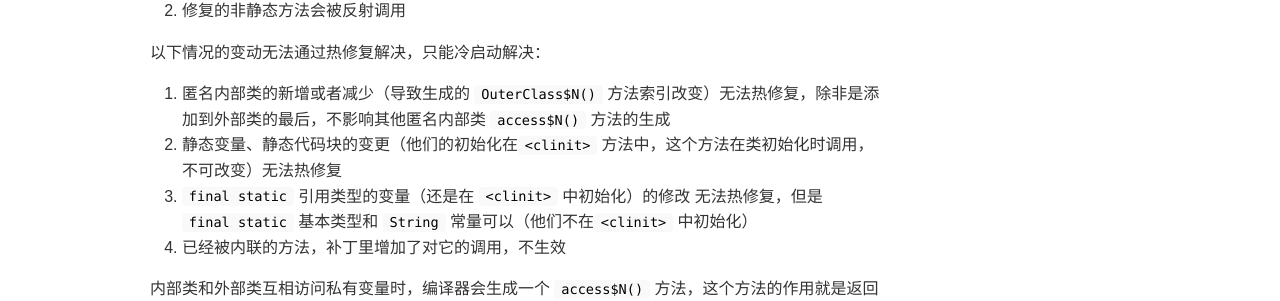
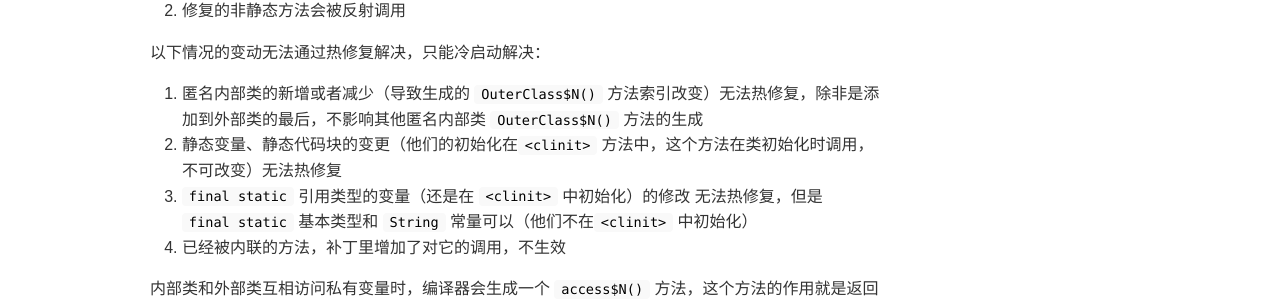
Before and after one commit to shixinzhang/shixinzhang.github.io, a Jekyll site: the page built from _posts/2018/2018-10-20-learn-android-hotfix.md, in a window 1280 px wide. Shown: the part 666-967 px from the top of the page. Built offline with Jekyll 4.4.1, drawn with Linux system fonts in a browser that asks for light colours.

Commit message:
update paginate

```diff
--- a/_config.yml
+++ b/_config.yml
@@ -59,7 +59,7 @@ markdown: kramdown
 kramdown:
     input: GFM
 highlighter: rouge
-paginate: 8
+paginate: 16
 lsi: false
 quiet: false
 excerpt_separator: "\n\n"
--- a/_posts/2018/2018-10-20-learn-android-hotfix.md
+++ b/_posts/2018/2018-10-20-learn-android-hotfix.md
@@ -26,7 +26,7 @@ keywords: Android hotfix
 
 以下情况的变动无法通过热修复解决，只能冷启动解决：
 
-1. 匿名内部类的新增或者减少（导致生成的 ``OuterClass$N()`` 方法索引改变）无法热修复，除非是添加到外部类的最后，不影响其他匿名内部类 ``access$N()`` 方法的生成
+1. 匿名内部类的新增或者减少（导致生成的 ``OuterClass$N()`` 方法索引改变）无法热修复，除非是添加到外部类的最后，不影响其他匿名内部类 ``OuterClass$N()`` 方法的生成
 2. 静态变量、静态代码块的变更（他们的初始化在``<clinit>`` 方法中，这个方法在类初始化时调用，不可改变）无法热修复
 3. ``final static`` 引用类型的变量（还是在 ``<clinit>`` 中初始化）的修改 无法热修复，但是 ``final static`` 基本类型和 ``String`` 常量可以（他们不在``<clinit>`` 中初始化）
 4. 已经被内联的方法，补丁里增加了对它的调用，不生效
```
